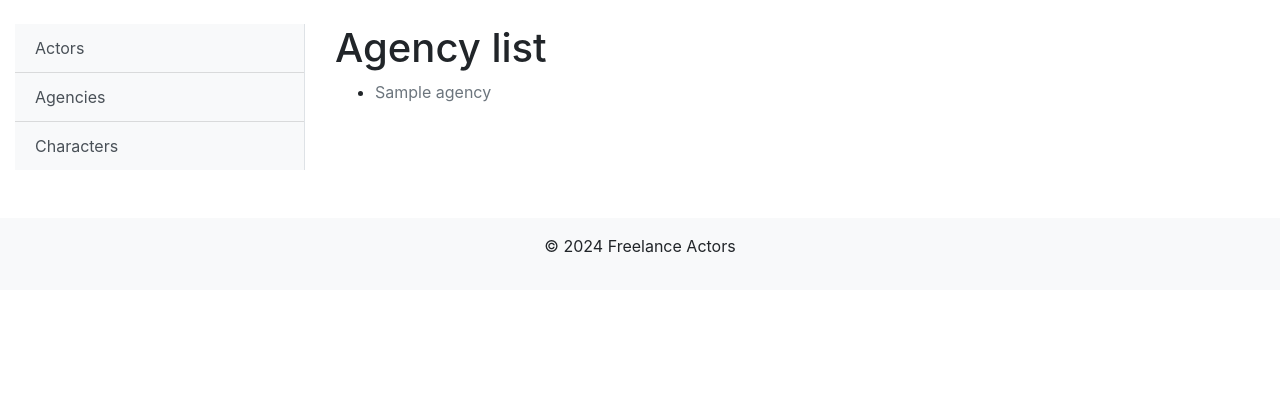
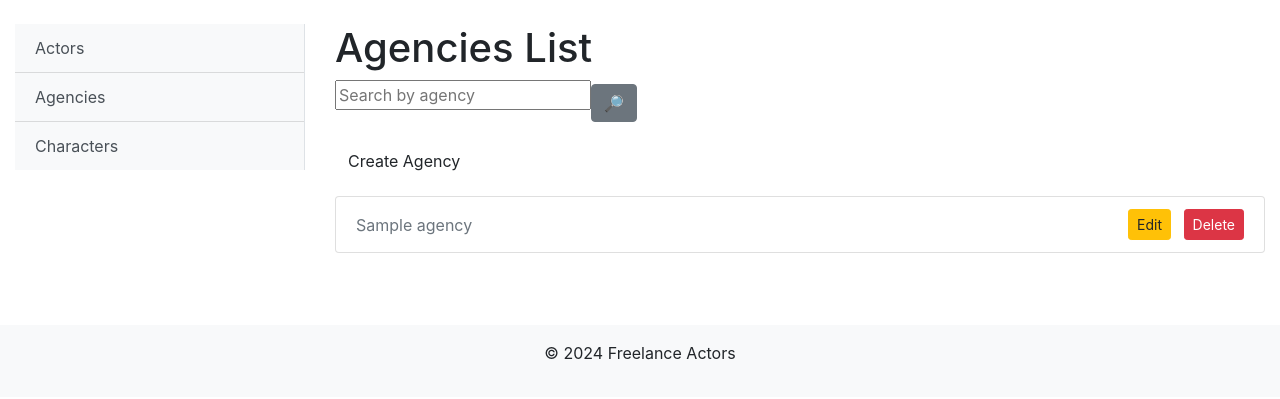
Before and after one commit to panichqa/freelance-actors, a Django app: page /agencies/ in a window 1280 px wide. Shown: the part 56-455 px from the top of the page. Run offline with Django 5.2, Linux system fonts and the light colour scheme; a user stored in the database is signed in; tables that the repository leaves empty hold one stand-in row (values such as "Sample post"); parts of the project's set-up code (start-up, migrations or seed data) failed here and were passed over; some libraries are stand-ins or nearby versions.

Commit message:
fix agency list form & detail

```diff
--- a/templates/actors_agency/agency_form.html
+++ b/templates/actors_agency/agency_form.html
@@ -1,11 +1,13 @@
 {% extends "base.html" %}
 {% load crispy_forms_filters %}
+{% load crispy_forms_tags %}
 
 {% block content %}
-  <h1>{{ object|yesno:"Update,Create" }} Agency</h1>
+  <h1>{{ agency_form.instance.pk|yesno:"Update,Create" }} Agency</h1>
   <form action="" method="post" novalidate>
     {% csrf_token %}
-    {{ form|crispy }}
+    {{ agency_form|crispy }}
+
     <input type="submit" value="Submit" class="btn btn-custom">
   </form>
 {% endblock %}
--- a/templates/actors_agency/agency_list.html
+++ b/templates/actors_agency/agency_list.html
@@ -1,15 +1,47 @@
 {% extends "base.html" %}
+{% load crispy_forms_filters %}
+{% load crispy_forms_tags %}
 
 {% block content %}
-  <h1> Agency list </h1>
-  {%  if agency_list %}
-    <ul>
-      {% for agency in agency_list %}
-        <li> <a href="http://localhost:8000/agencies/{{ agency.id }}">{{ agency.name }}</a></li>
-      {% endfor %}
+<h1>Agencies List</h1>
+
+<form method="get" action="{% url 'actors_agency:agency-list' %}" class="form-inline">
+    {{ search_form|crispy }}
+    <input class="btn btn-secondary" type="submit" value="🔎">
+</form>
+
+
+{#<div class="mt-3">#}
+{#    <a href="{% url 'actors_agency:agency-create' %}" class="btn btn-custom">Create Agency</a>#}
+{#</div>#}
+<div class="mt-3">
+    <form action="{% url 'actors_agency:agency-create' %}" method="post">
+        {% csrf_token %}
+        <button type="submit" class="btn btn-custom">Create Agency</button>
+    </form>
+</div>
+
+
+
+{% if agency_list %}
+    <ul class="list-group mt-3">
+        {% for agency in agency_list %}
+            <li class="list-group-item d-flex justify-content-between align-items-center">
+                <span>
+                    <a href="{% url 'actors_agency:agency-detail' pk=agency.id %}">{{ agency.name }}</a>
+                </span>
+                <div>
+                    <a href="{% url 'actors_agency:agency-update' pk=agency.pk %}" class="btn btn-warning btn-sm mr-2">Edit</a>
+                    <a href="{% url 'actors_agency:agency-delete' pk=agency.pk %}" class="btn btn-danger btn-sm">Delete</a>
+                </div>
+            </li>
+        {% endfor %}
     </ul>
-      {% else %}
-      <p> There are no Agency </p>
-  {% endif %}
-      {% include "includes/pagination.html" %}
+{% else %}
+    <p>No agencies found.</p>
+{% endif %}
+
+<div class="mt-4">
+    {% include "includes/pagination.html" %}
+</div>
 {% endblock %}
```
Also changed, not shown: templates/actors_agency/agency_detail.html (+21 -3 lines).
